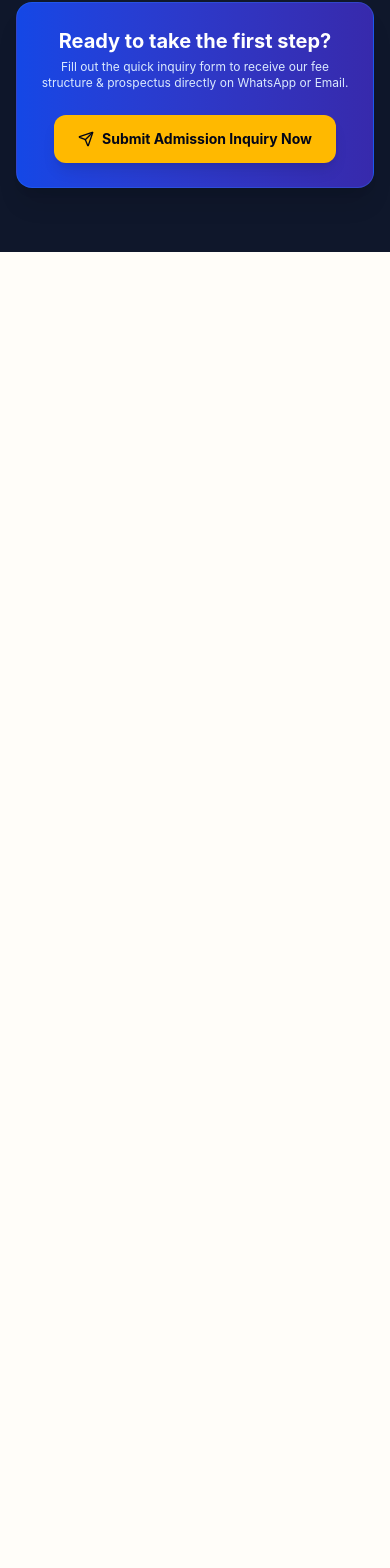
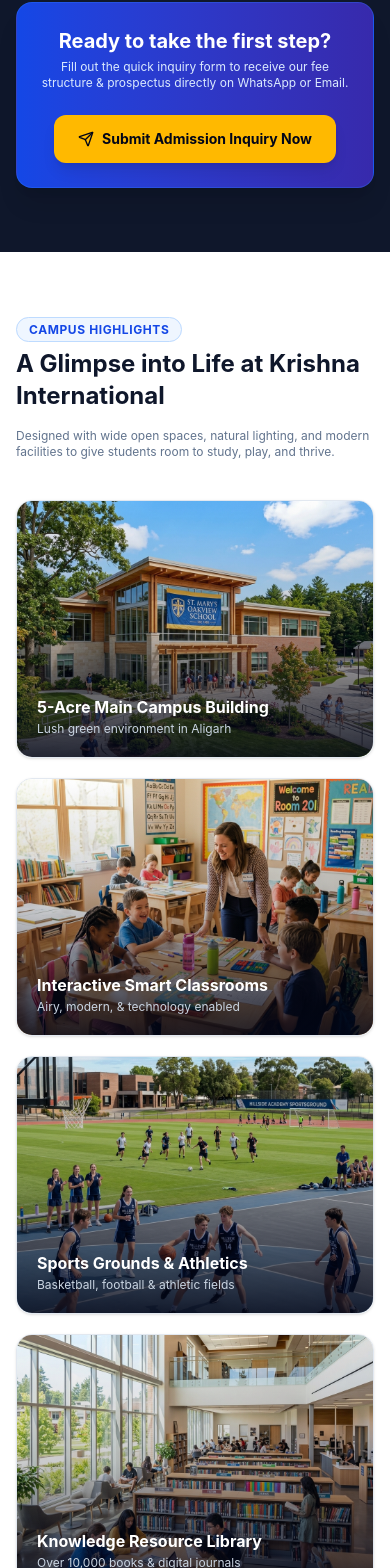
Before and after one commit to kaustubhk02/DETTROIN-INT-Kaustubh-SchooWebsite, a React (Vite) app: page / in a window 390 px wide. Shown: the part 6747-8315 px from the top of the page. Before the commit the page ends 6999 px from the top, so only its background shows below. Built offline with nearby package versions, Linux system fonts and the light colour scheme.

Commit message:
Implemented Campus Life and Photo Gallery

```diff
--- a/src/App.jsx
+++ b/src/App.jsx
@@ -4,6 +4,7 @@ import StatsBar from './components/sections/StatsBar';
 import WhyChooseUs from './components/sections/WhyChooseUs';
 import Academics from './components/sections/Academics';
 import Admissions from './components/sections/Admissions';
+import Gallery from './components/sections/Gallery';
 import './App.css';
 
 export default function App() {
@@ -20,6 +21,7 @@ export default function App() {
         <WhyChooseUs />
         <Academics />
         <Admissions onOpenInquiry={handleOpenInquiry} />
+        <Gallery />
       </main>
     </div>
   );
--- /dev/null
+++ b/src/components/sections/Gallery.jsx
@@ -0,0 +1,67 @@
+export default function Gallery() {
+  const GALLERY_ITEMS = [
+    {
+      img: "/images/campus-main.jpg",
+      title: "5-Acre Main Campus Building",
+      subtitle: "Lush green environment in Aligarh",
+    },
+    {
+      img: "/images/classroom.jpg",
+      title: "Interactive Smart Classrooms",
+      subtitle: "Airy, modern, & technology enabled",
+    },
+    {
+      img: "/images/sports.jpg",
+      title: "Sports Grounds & Athletics",
+      subtitle: "Basketball, football & athletic fields",
+    },
+    {
+      img: "/images/library.jpg",
+      title: "Knowledge Resource Library",
+      subtitle: "Over 10,000 books & digital journals",
+    },
+  ];
+
+  return (
+    <section id="gallery" className="py-16 sm:py-24 bg-white">
+      <div className="max-w-7xl mx-auto px-4 sm:px-6 lg:px-8">
+        <div className="flex flex-col md:flex-row md:items-end justify-between gap-4 mb-10">
+          <div>
+            <span className="text-xs font-bold uppercase tracking-wider text-blue-700 bg-blue-50 px-3 py-1 rounded-full border border-blue-200">
+              Campus Highlights
+            </span>
+            <h2 className="text-2xl sm:text-3xl font-bold text-slate-900 mt-2">
+              A Glimpse into Life at Krishna International
+            </h2>
+          </div>
+          <p className="text-xs sm:text-sm text-slate-500 max-w-md">
+            Designed with wide open spaces, natural lighting, and modern facilities to give students room to study, play, and thrive.
+          </p>
+        </div>
+
+        <div className="grid sm:grid-cols-2 lg:grid-cols-4 gap-5">
+          {GALLERY_ITEMS.map((item, idx) => (
+            <div
+              key={idx}
+              className="group relative rounded-2xl overflow-hidden shadow-sm border border-slate-200 hover:shadow-lg transition-all duration-300"
+            >
+              <img
+                src={item.img}
+                alt={item.title}
+                className="w-full h-64 object-cover group-hover:scale-105 transition-transform duration-300"
+              />
+              <div className="absolute inset-0 bg-gradient-to-t from-slate-950/85 via-slate-950/20 to-transparent p-5 flex flex-col justify-end">
+                <span className="text-white font-bold text-base leading-tight">
+                  {item.title}
+                </span>
+                <span className="text-slate-300 text-xs mt-1">
+                  {item.subtitle}
+                </span>
+              </div>
+            </div>
+          ))}
+        </div>
+      </div>
+    </section>
+  );
+}
```
